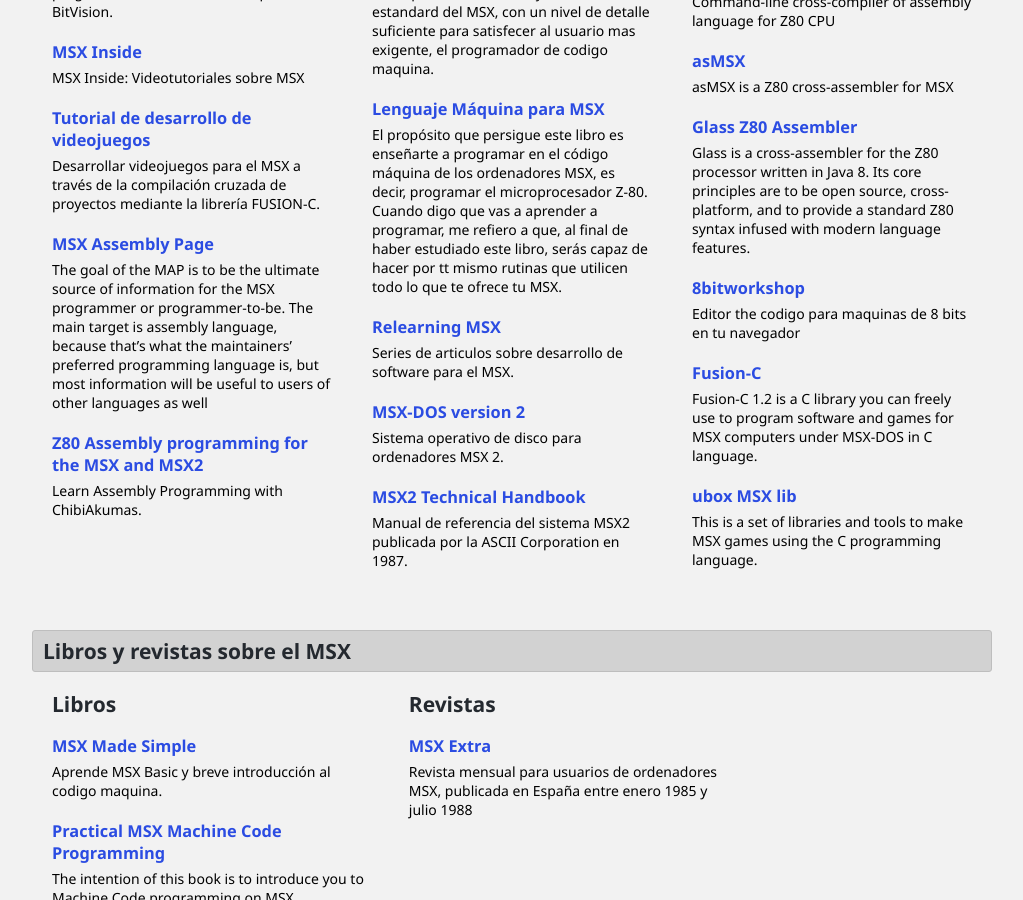
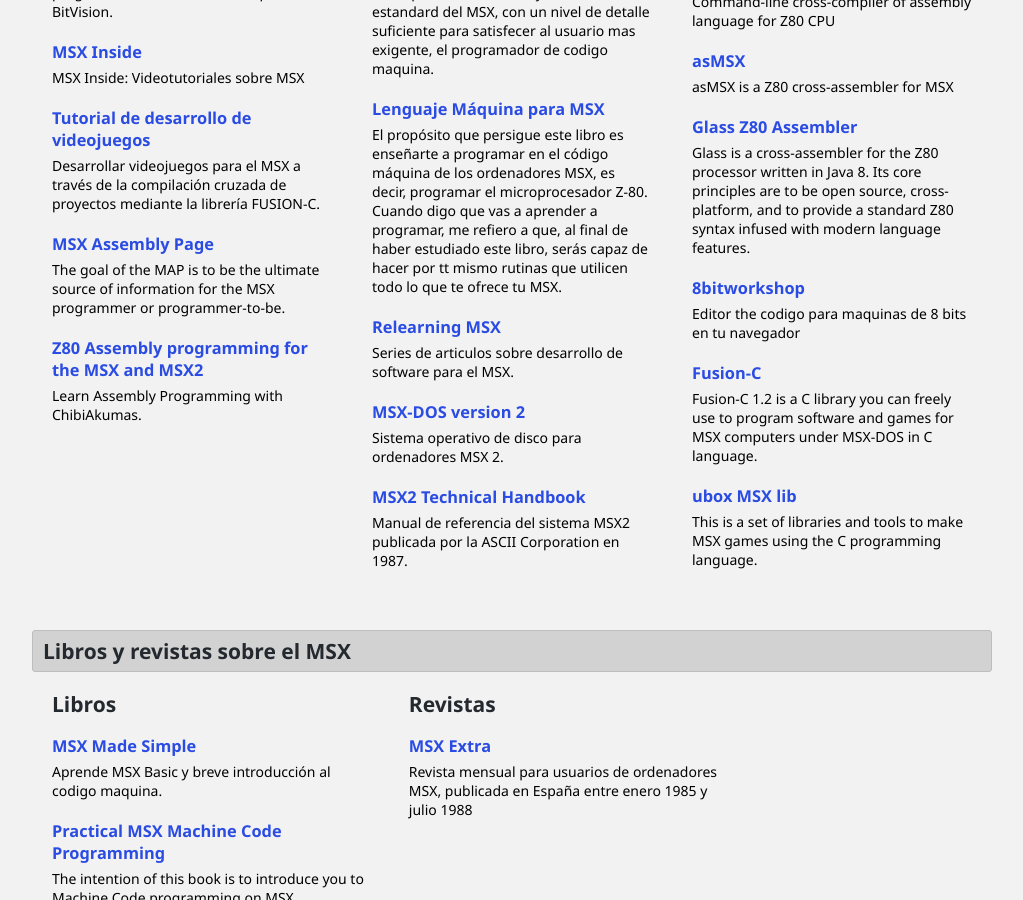
Before and after one commit to msxbits/msxbits.github.io, a Jekyll site: the page built from index.md, in a window 1280 px wide and 900 px high, scrolled down 631 px. Shown: the whole window, without its empty margins (128-1151 px from the left). Built offline with Jekyll 4.4.1, drawn with Linux system fonts in a browser that asks for light colours.

Commit message:
Fixed MAP description

```diff
--- a/index.md
+++ b/index.md
@@ -80,7 +80,7 @@
               <a class="article" href="http://map.grauw.nl/articles/">
                 <article>
                   <h3>MSX Assembly Page</h3>
-                  <p>The goal of the MAP is to be the ultimate source of information for the MSX programmer or programmer-to-be. The main target is assembly language, because that’s what the maintainers’ preferred programming language is, but most information will be useful to users of other languages as well</p>
+                  <p>The goal of the MAP is to be the ultimate source of information for the MSX programmer or programmer-to-be.</p>
                 </article>
               </a>
             </li>
```
